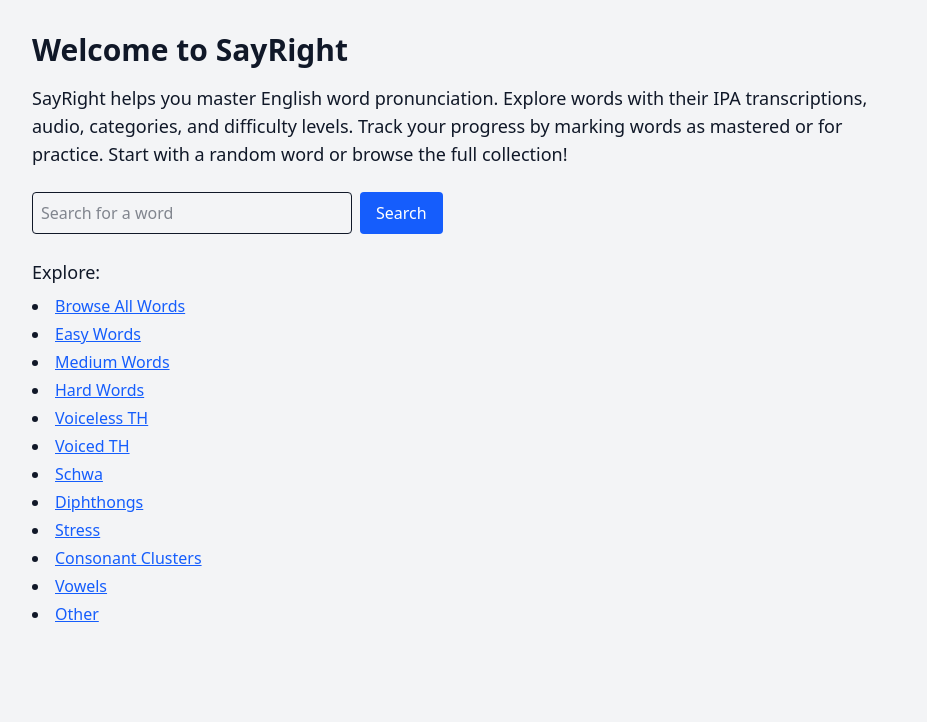
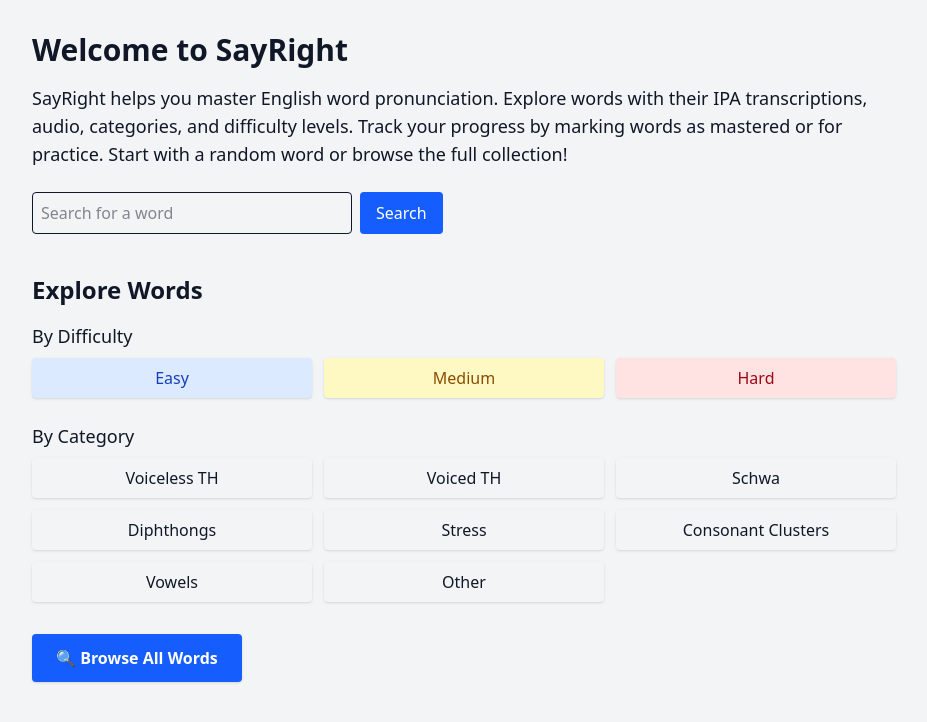
Before and after one commit to Ania58/Pronunciation-App-Frontend, a React (Vite) app: page / in a window 1280 px wide. Shown: the top 722 px of the page, without its empty margins (176-1103 px from the left). Built offline with nearby package versions, Linux system fonts and the light colour scheme; no server answers.

Commit message:
Redesign main page navigation with modern grid layout and styled category/difficulty filters

```diff
--- a/src/pages/MainPage.tsx
+++ b/src/pages/MainPage.tsx
@@ -14,71 +14,61 @@ export default function MainPage() {
       <WordSearchBar />
       <RandomWordWidget />
 
-      <nav className="mt-6">
-        <p className="text-lg mb-2 font-medium">Explore:</p>
-        <ul className="list-disc list-inside space-y-1">
-          <li>
-            <Link to="/words" className="text-blue-600 underline hover:text-blue-800">
-              Browse All Words
+      <nav className="mt-10">
+        <p className="text-2xl font-semibold mb-4">Explore Words</p>
+
+        <div className="mb-6">
+          <p className="text-lg font-medium mb-2">By Difficulty</p>
+          <div className="grid grid-cols-1 sm:grid-cols-3 gap-3">
+            <Link to="/words?difficulty=easy" className="block bg-blue-100 hover:bg-blue-200 text-blue-800 px-4 py-2 rounded text-center shadow">
+              Easy
             </Link>
-          </li>
-          <li>
-            <Link to="/words?difficulty=easy" className="text-blue-600 underline hover:text-blue-800">
-              Easy Words
+            <Link to="/words?difficulty=medium" className="block bg-yellow-100 hover:bg-yellow-200 text-yellow-800 px-4 py-2 rounded text-center shadow">
+              Medium
             </Link>
-          </li>
-          <li>
-            <Link to="/words?difficulty=medium" className="text-blue-600 underline hover:text-blue-800">
-              Medium Words
+            <Link to="/words?difficulty=hard" className="block bg-red-100 hover:bg-red-200 text-red-800 px-4 py-2 rounded text-center shadow">
+              Hard
             </Link>
-          </li>
-          <li>
-            <Link to="/words?difficulty=hard" className="text-blue-600 underline hover:text-blue-800">
-              Hard Words
-            </Link>
-          </li>
-          <li>
-            <Link to="/words?category=voiceless%20TH" className="text-blue-600 underline hover:text-blue-800">
+          </div>
+        </div>
+
+        <div className="mb-6">
+          <p className="text-lg font-medium mb-2">By Category</p>
+          <div className="grid grid-cols-1 sm:grid-cols-2 md:grid-cols-3 gap-3">
+            <Link to="/words?category=voiceless%20TH" className="block bg-gray-100 hover:bg-gray-200 px-4 py-2 rounded text-center shadow">
               Voiceless TH
             </Link>
-          </li>
-          <li>
-            <Link to="/words?category=voiced%20TH" className="text-blue-600 underline hover:text-blue-800">
+            <Link to="/words?category=voiced%20TH" className="block bg-gray-100 hover:bg-gray-200 px-4 py-2 rounded text-center shadow">
               Voiced TH
             </Link>
-          </li>
-          <li>
-            <Link to="/words?category=schwa" className="text-blue-600 underline hover:text-blue-800">
+            <Link to="/words?category=schwa" className="block bg-gray-100 hover:bg-gray-200 px-4 py-2 rounded text-center shadow">
               Schwa
             </Link>
-          </li>
-          <li>
-            <Link to="/words?category=diphthongs" className="text-blue-600 underline hover:text-blue-800">
+            <Link to="/words?category=diphthongs" className="block bg-gray-100 hover:bg-gray-200 px-4 py-2 rounded text-center shadow">
               Diphthongs
             </Link>
-          </li>
-          <li>
-            <Link to="/words?category=stress" className="text-blue-600 underline hover:text-blue-800">
+            <Link to="/words?category=stress" className="block bg-gray-100 hover:bg-gray-200 px-4 py-2 rounded text-center shadow">
               Stress
             </Link>
-          </li>
-          <li>
-            <Link to="/words?category=consonant%20clusters" className="text-blue-600 underline hover:text-blue-800">
+            <Link to="/words?category=consonant%20clusters" className="block bg-gray-100 hover:bg-gray-200 px-4 py-2 rounded text-center shadow">
               Consonant Clusters
             </Link>
-          </li>
-          <li>
-            <Link to="/words?category=vowels" className="text-blue-600 underline hover:text-blue-800">
+            <Link to="/words?category=vowels" className="block bg-gray-100 hover:bg-gray-200 px-4 py-2 rounded text-center shadow">
               Vowels
             </Link>
-          </li>
-          <li>
-            <Link to="/words?category=other" className="text-blue-600 underline hover:text-blue-800">
+            <Link to="/words?category=other" className="block bg-gray-100 hover:bg-gray-200 px-4 py-2 rounded text-center shadow">
               Other
             </Link>
-          </li>
-        </ul>
+          </div>
+        </div>
+
+        <div className="mt-8">
+          <Link to="/words" className="inline-block bg-blue-600 hover:bg-blue-700 text-white font-semibold px-6 py-3 rounded shadow text-center">
+            🔍 Browse All Words
+          </Link>
+        </div>
       </nav>
+
     </div>
   );
 }
```
